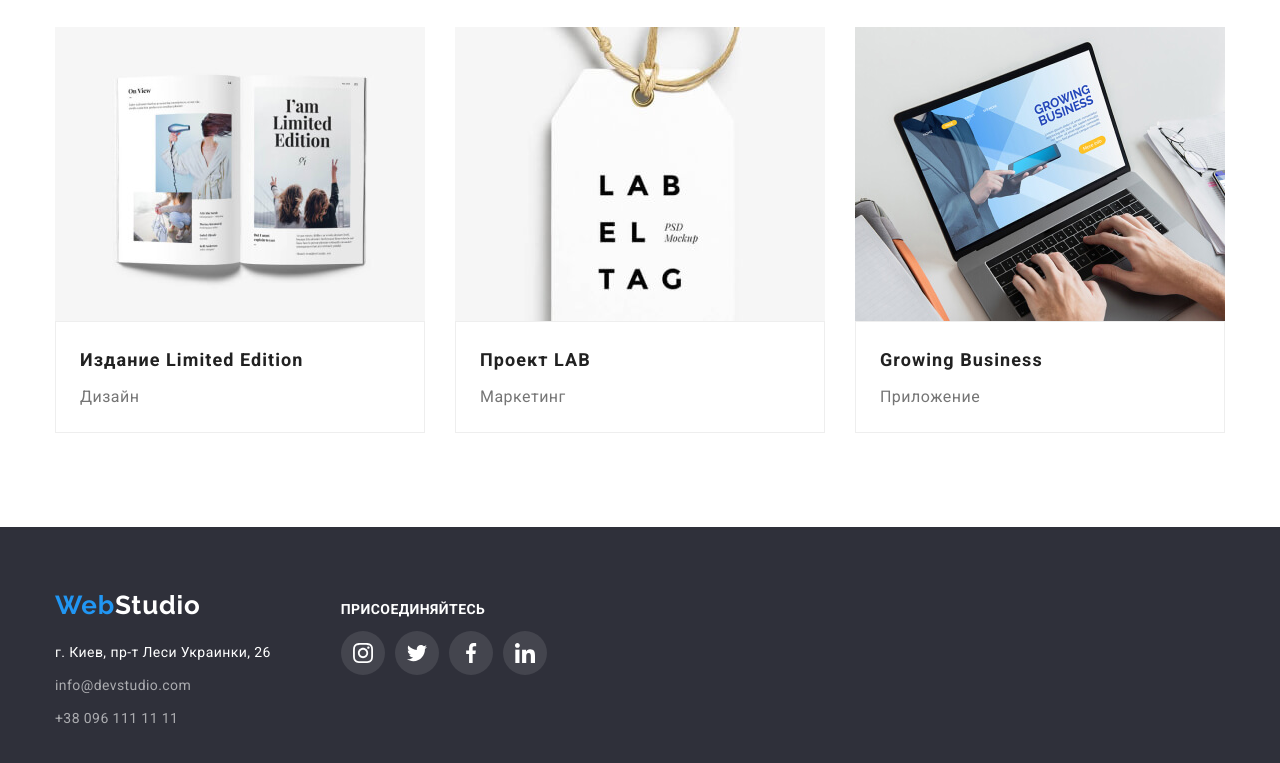
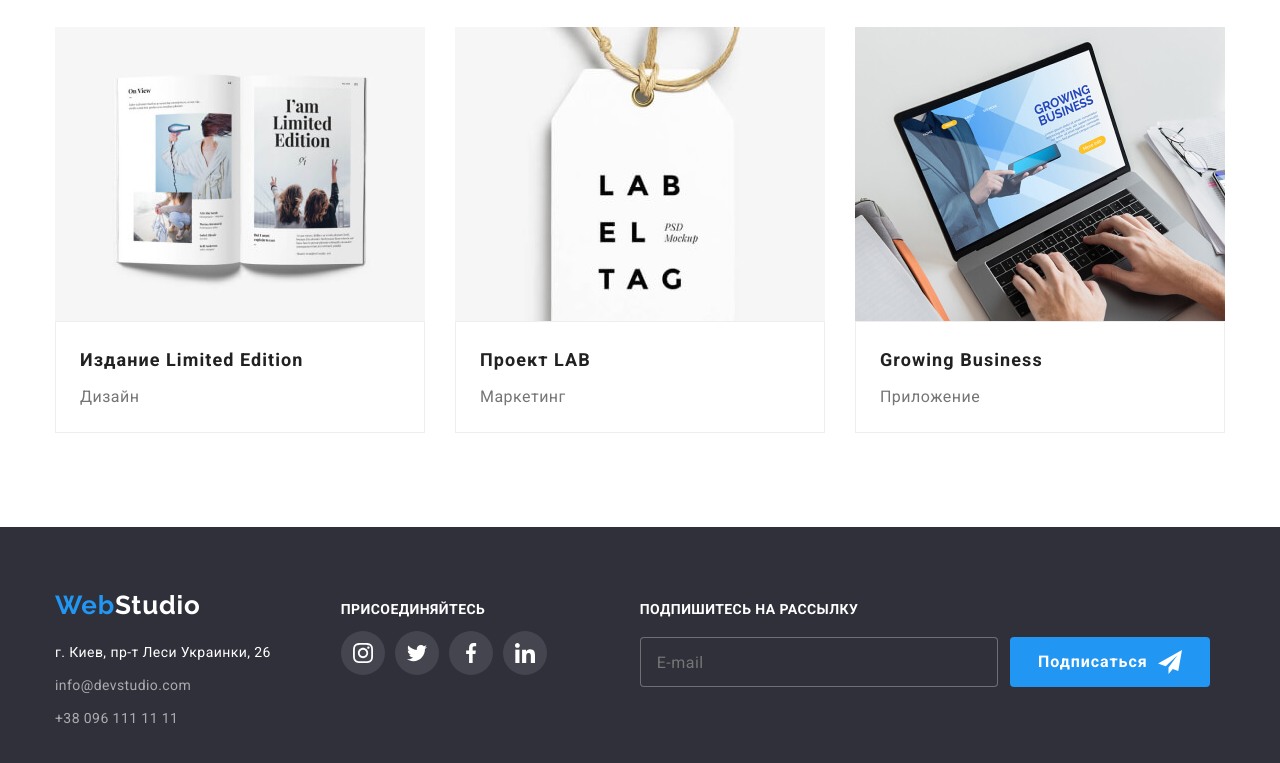
Before and after one commit to Heorhiivv/goit-markup-hw-06, a plain HTML site: page portfolio.html in a window 1280 px wide. Shown: the part 1110-1873 px from the top of the page. Drawn offline with nearby package versions, Linux system fonts and the light colour scheme.

Commit message:
added yes

```diff
--- a/css/styles.css
+++ b/css/styles.css
@@ -879,6 +879,8 @@ address {
 }
 .modal-form-check:checked + .modal-form-label-check::before {
   background-image: url(../images/svg/icon-check.svg);
+  background-size: contain;
+  background-origin: border-box;
 }
 .modal-form-label-check {
   display: flex;
--- a/portfolio.html
+++ b/portfolio.html
@@ -268,6 +268,19 @@
             </li>
             </ul>
           </div>
+
+          <div class="third-footer-column">
+            <p>Подпишитесь на рассылку</p>
+            <form action="#" class="footer-form-subscription">
+                <input type="email" name="subscription" class="subscription-input" id="footer-email" placeholder="E-mail">
+              <button type="submit" class="subscription-button">Подписаться
+                <svg width="24px" height="24px" class="form-subscription-icon">
+                  <use href="./images/svg/sprite.svg#send"></use>
+                </svg>
+              </button>
+            </form>
+          </div>
+
         </div>
       </div>
     </footer>
```
Also changed, not shown: index.html (+3 -2 lines). Lines whose indentation alone changed are shown as unchanged.
